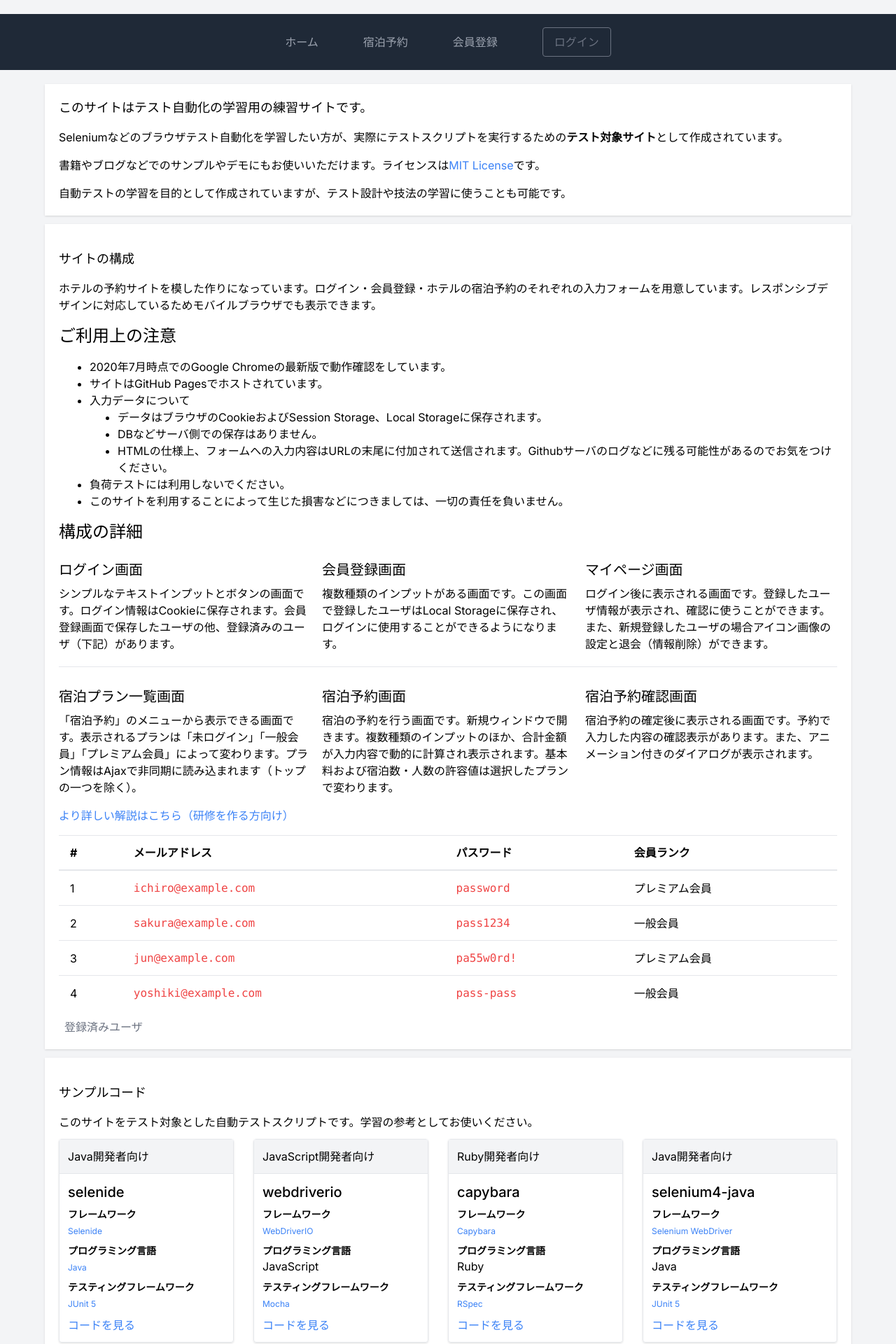
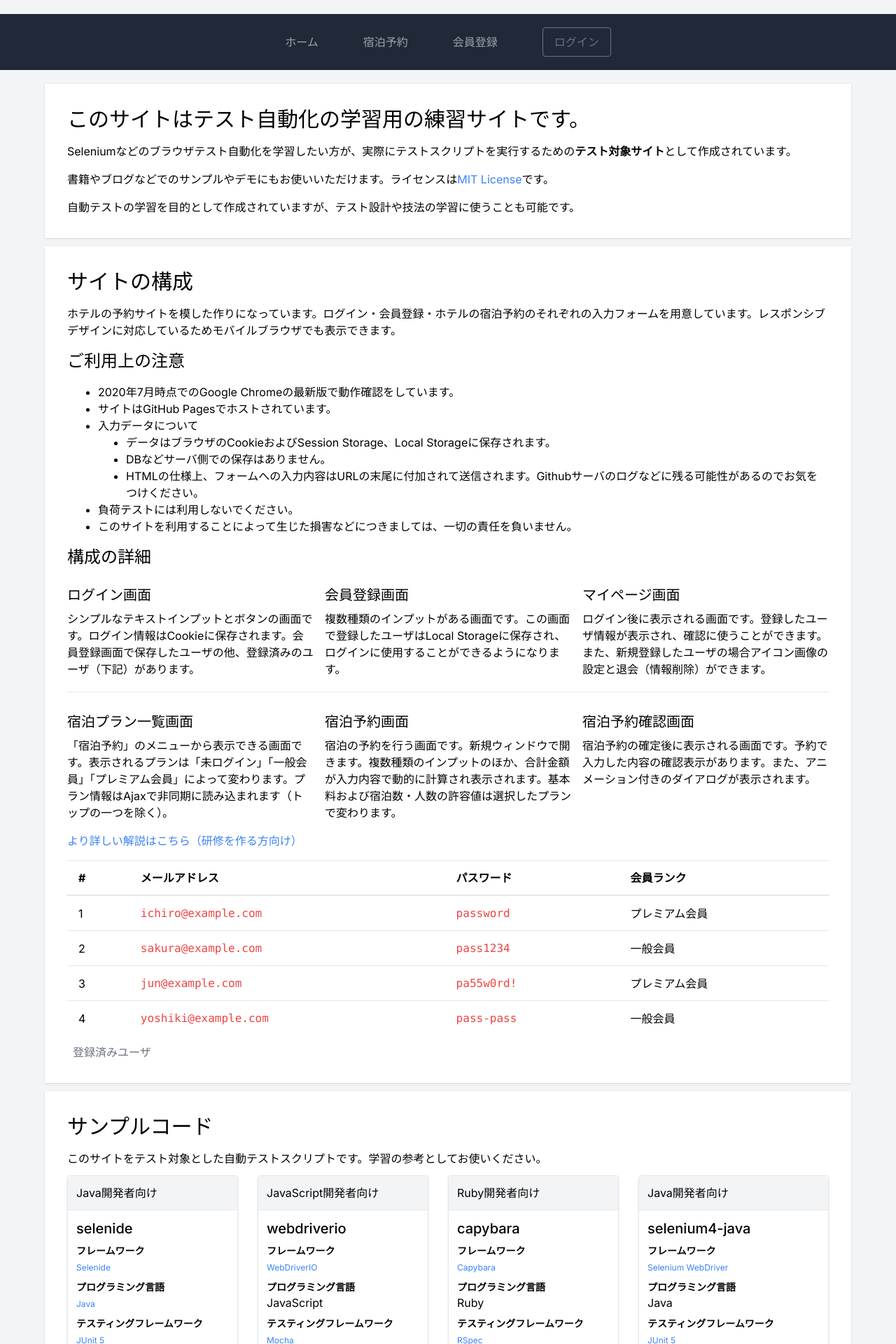
Before and after one commit to YamazakiYusuke/praha-challenge-front-end, a Next.js app: page / in a window 1280 px wide. Shown: the part 140-2060 px from the top of the page at 70% size. Built offline with nearby package versions, Linux system fonts and the light colour scheme.

Commit message:
デザイン微調整

```diff
--- a/app/page.tsx
+++ b/app/page.tsx
@@ -37,14 +37,14 @@ export default function Home() {
           </div>
         </nav>
         <div className="container mx-auto max-w-6xl">
-          <div className="bg-white my-3 p-5 shadow mt-5">
-            <h2 className="text-3xl text-lg mb-4">このサイトはテスト自動化の学習用の練習サイトです。</h2>
+          <div className="bg-white my-3 p-8 shadow mt-5">
+            <h2 className="text-3xl mb-4">このサイトはテスト自動化の学習用の練習サイトです。</h2>
             <p className="text-base mb-4">Seleniumなどのブラウザテスト自動化を学習したい方が、実際にテストスクリプトを実行するための<strong>テスト対象サイト</strong>として作成されています。</p>
             <p className="text-base mb-4">書籍やブログなどでのサンプルやデモにもお使いいただけます。ライセンスは<a className="text-blue-500" href="https://github.com/testplanisphere/hotel-example-site/blob/master/LICENSE">MIT License</a>です。</p>
             <p className="text-base">自動テストの学習を目的として作成されていますが、テスト設計や技法の学習に使うことも可能です。</p>
           </div>
-          <div className="bg-white my-3 p-5 shadow">
-            <h3 className="text-3xl my-4 text-lg">サイトの構成</h3>
+          <div className="bg-white my-3 p-8 shadow">
+            <h3 className="text-3xl mb-4">サイトの構成</h3>
             <p className="text-base">ホテルの予約サイトを模した作りになっています。ログイン・会員登録・ホテルの宿泊予約のそれぞれの入力フォームを用意しています。レスポンシブデザインに対応しているためモバイルブラウザでも表示できます。</p>
             <h4 className="text-2xl my-4 text-md">ご利用上の注意</h4>
             <ul className="list-disc pl-5 text-base ml-6">
@@ -131,8 +131,8 @@ export default function Home() {
             </table>
             <p className="text-left ml-2 text-gray-500">登録済みユーザ</p>
           </div>
-          <div className="bg-white my-3 p-5 shadow">
-            <h3 className="text-3xl my-4 text-lg ">サンプルコード</h3>
+          <div className="bg-white my-3 p-8 shadow">
+            <h3 className="text-3xl mb-4">サンプルコード</h3>
             <p className="text-base mb-3">このサイトをテスト対象とした自動テストスクリプトです。学習の参考としてお使いください。</p>
             <div className="grid grid-cols-4">
               <div className="card shadow rounded mr-7 border">
```
